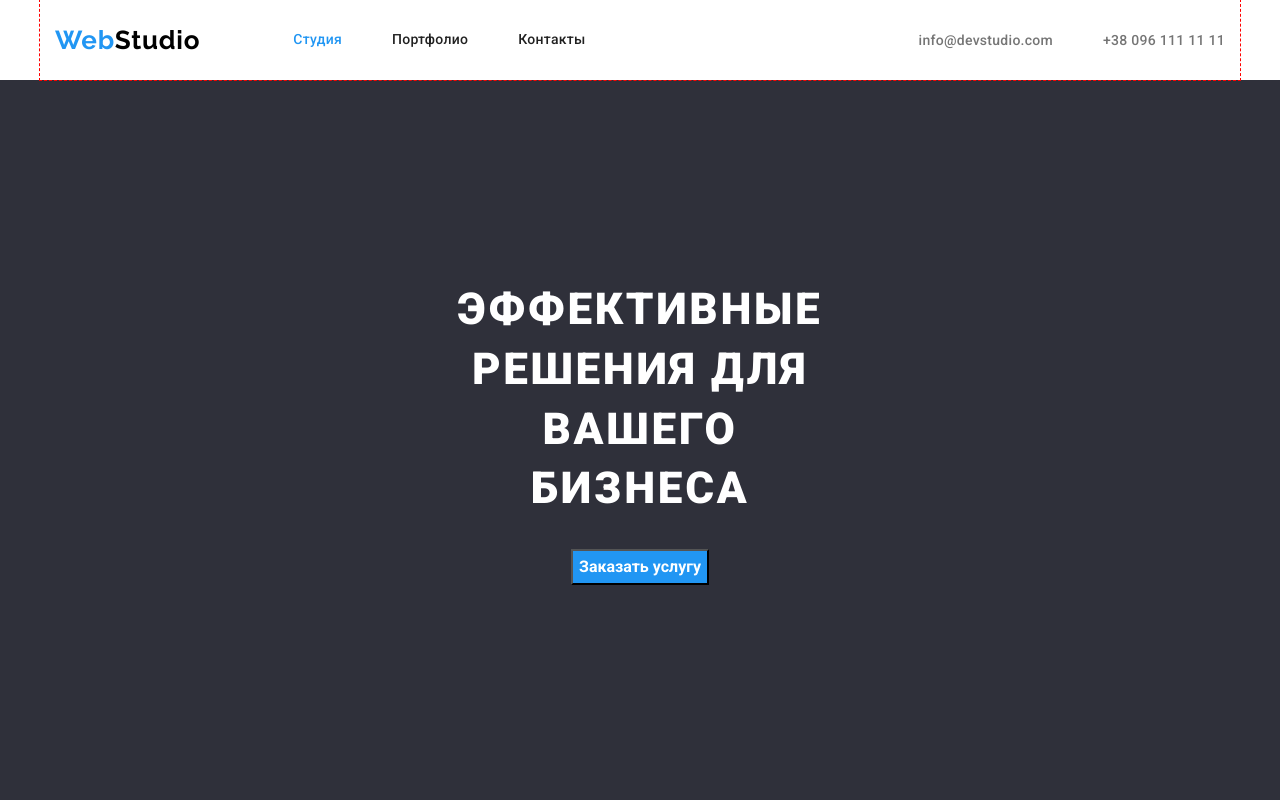
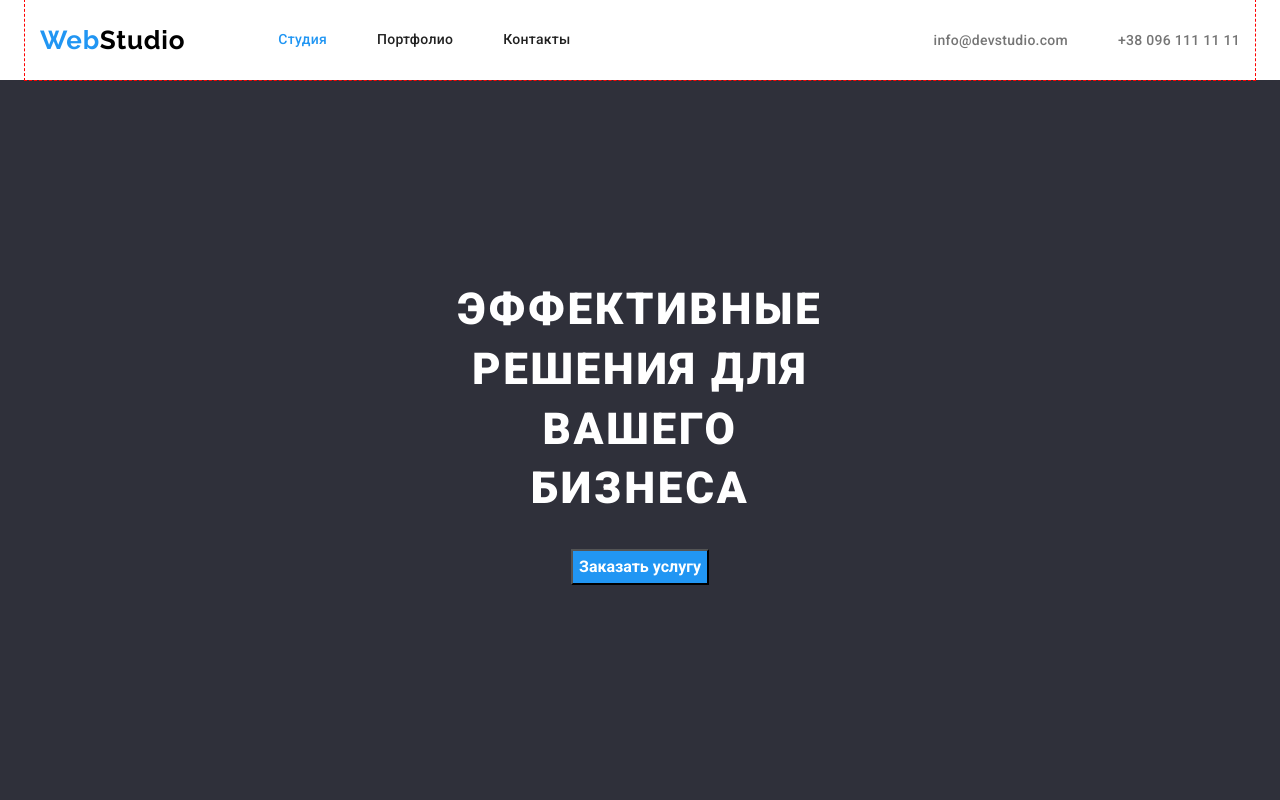
Before and after one commit to Reshte/goit-markup-hw-03, a plain HTML site: page index.html in a window 1280 px wide. Shown: the top 800 px of the page. Drawn offline with nearby package versions, Linux system fonts and the light colour scheme.

Commit message:
поправила ширину

```diff
--- a/css/styles.css
+++ b/css/styles.css
@@ -47,7 +47,7 @@ p {
 }
 
 .container {
-  width: 1200px;
+  width: 1230px;
   outline: 1px dashed red;
   margin-left: auto;
   margin-right: auto;
```
